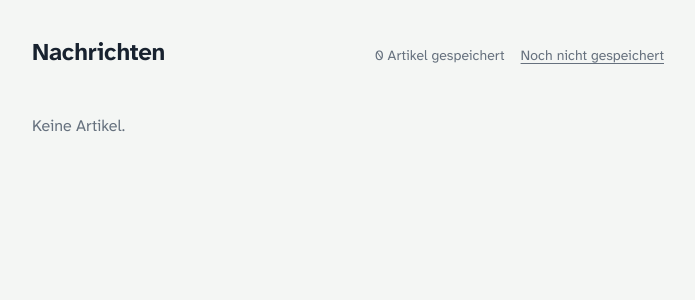
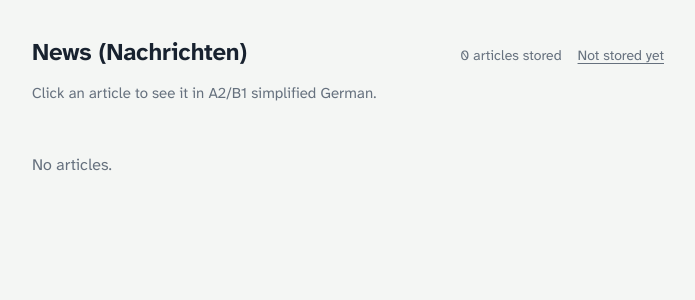
Before and after one commit to vvalceanu/news, a Django app: page / in a window 1280 px wide. Shown: the top 300 px of the page, without its empty margins (292-987 px from the left). Run offline with Django 5.2, Linux system fonts and the light colour scheme; data that the repository does not hold is empty; parts of the project's set-up code (start-up, migrations or seed data) failed here and were passed over.

Commit message:
Show site instructions in English
Landing page is titled "News (Nachrichten)" with an English intro; the
article page button, waiting notice, links and error messages are English.

Co-Authored-By: Claude Opus 5.5 <noreply@anthropic.com>
Claude-Session: https://claude.ai/code/session_012YypPCTmgkSCSTfKEk4eZ4

```diff
--- a/news/articles/templates/articles/base.html
+++ b/news/articles/templates/articles/base.html
@@ -3,7 +3,7 @@
 <head>
   <meta charset="utf-8">
   <meta name="viewport" content="width=device-width, initial-scale=1">
-  <title>{% block title %}Nachrichten{% endblock %}</title>
+  <title>{% block title %}News (Nachrichten){% endblock %}</title>
   <link rel="preload" href="{% static 'articles/fonts/atkinson-hyperlegible-next-latin-400-normal.woff2' %}" as="font" type="font/woff2" crossorigin>
   <link rel="stylesheet" href="{% static 'articles/site.css' %}">
   {% block head %}{% endblock %}
--- a/news/articles/templates/articles/index.html
+++ b/news/articles/templates/articles/index.html
@@ -3,9 +3,10 @@
 
 {% block content %}
 <header class="masthead">
-  <h1>Nachrichten</h1>
-  <p class="tally"><span>{{ total }} Artikel gespeichert</span> <a href="{% url 'articles:pending' %}">Noch nicht gespeichert</a></p>
+  <h1>News <span lang="de">(Nachrichten)</span></h1>
+  <p class="tally" lang="en"><span>{{ total }} articles stored</span> <a href="{% url 'articles:pending' %}">Not stored yet</a></p>
 </header>
+<p class="intro" lang="en">Click an article to see it in A2/B1 simplified German.</p>
 <ol class="stories">
   {% for article in articles %}
   <li class="story">
@@ -17,7 +18,7 @@
     </p>
   </li>
   {% empty %}
-  <li class="empty">Keine Artikel.</li>
+  <li class="empty" lang="en">No articles.</li>
   {% endfor %}
 </ol>
 {% endblock %}
--- a/news/articles/views.py
+++ b/news/articles/views.py
@@ -38,10 +38,10 @@ def request_deep_dive(request, article_id: int):
     """Queue the deep dive (the only way visitors make the worker spend money), then show the article."""
     article = get_object_or_404(Article, pk=article_id)
     if getattr(request, "limited", False):
-        return _detail_error(request, article, "Zu viele Anfragen. Bitte später noch einmal versuchen.", 429)
+        return _detail_error(request, article, "Too many requests. Please try again later.", 429)
     result = tasks.request_deep_dive(article.pk)
     if result is tasks.DeepDiveRequest.OVER_DAILY_CAP:
-        return _detail_error(request, article, "Das Tageslimit ist erreicht. Morgen geht es weiter.", 503)
+        return _detail_error(request, article, "The daily limit is reached. Please come back tomorrow.", 503)
     return redirect("articles:detail", article_id=article.pk)
 
 
```
Also changed, not shown: news/articles/templates/articles/detail.html (+8 -8 lines), news/articles/tests/test_deep_dive.py (+2 -2 lines), news/articles/tests/test_views.py (+2 -2 lines).
